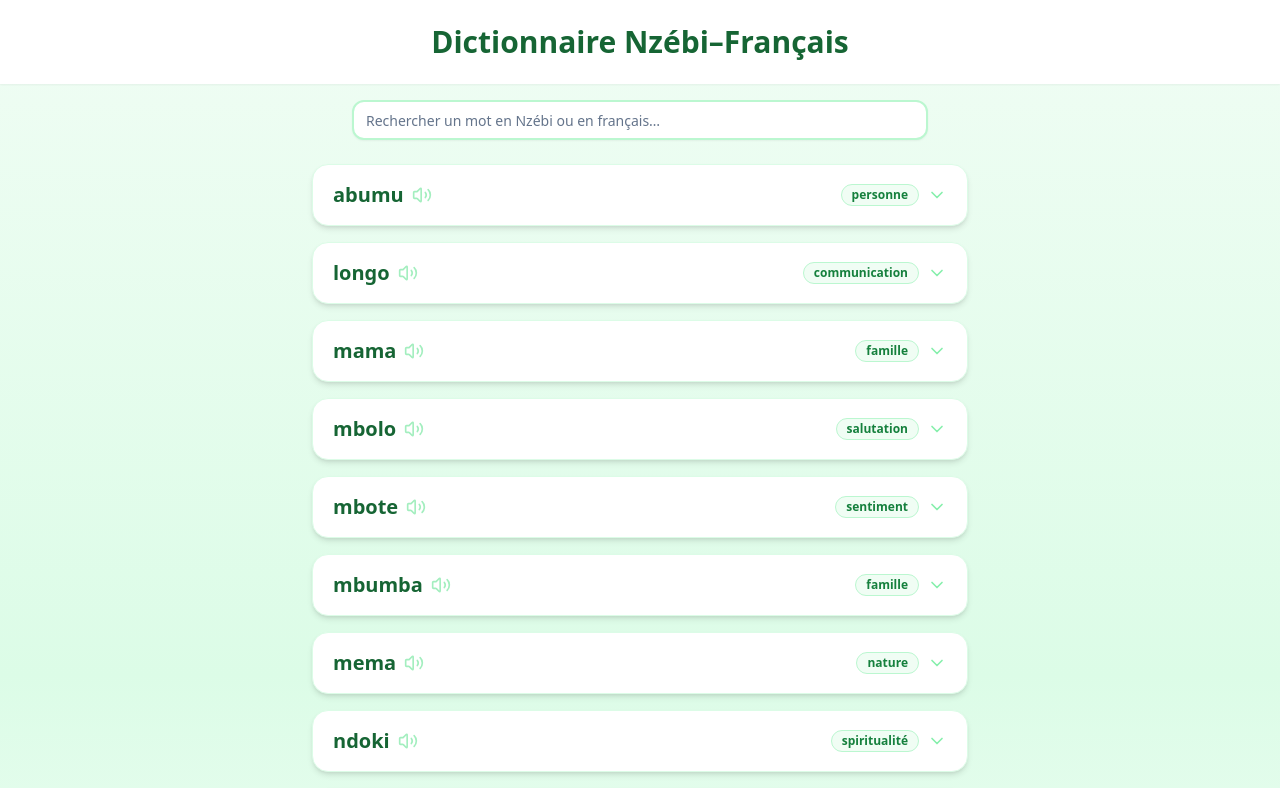
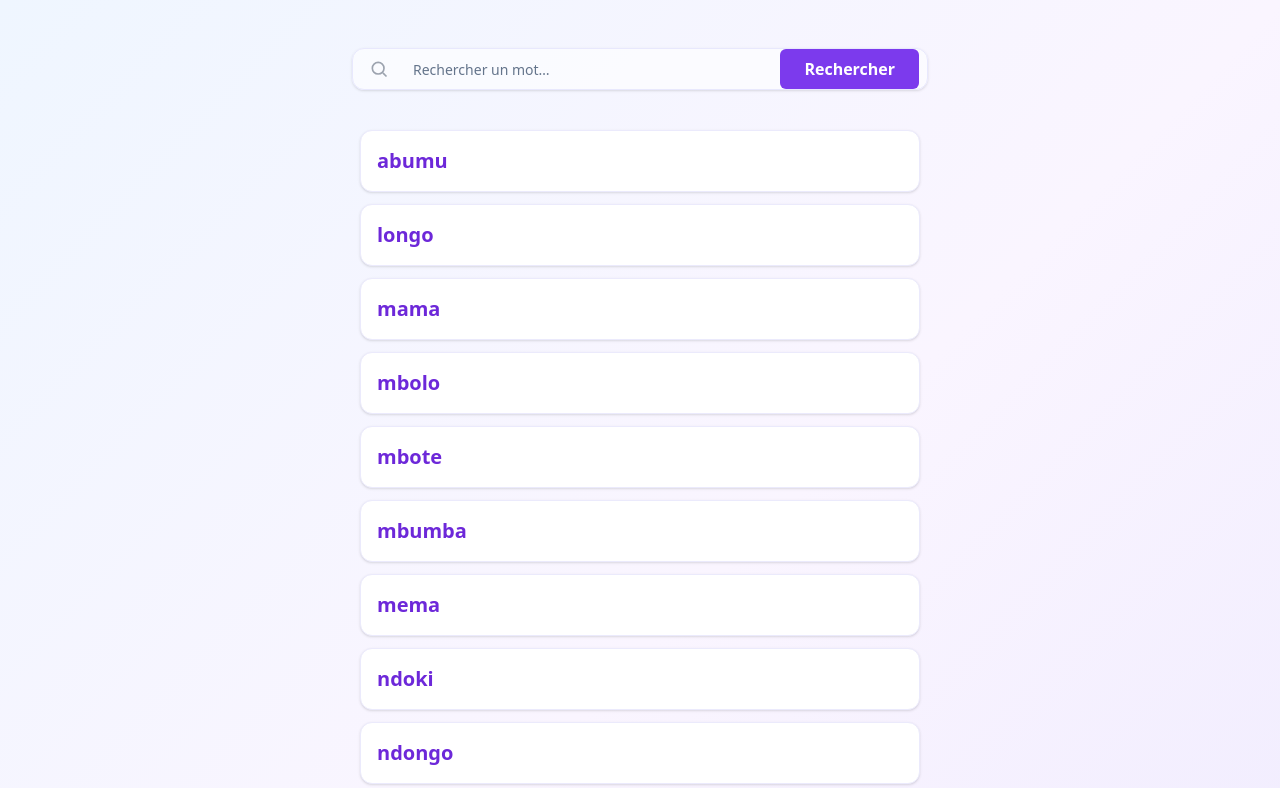
Before and after one commit to yawelmkk/nzebi-lingua-franca-dictionnaire, a React (Vite) app: page /explore in a window 1280 px wide. Shown: the top 788 px of the page. Built offline with nearby package versions, Linux system fonts and the light colour scheme.

Commit message:
Refactor: Simplify the interface based on the image
The interface should be simplified to match the image provided by the user.

```diff
--- a/src/pages/Explore.tsx
+++ b/src/pages/Explore.tsx
@@ -1,15 +1,14 @@
 
 import { useState, useMemo } from "react";
 import { Input } from "@/components/ui/input";
-import { Badge } from "@/components/ui/badge";
-import { ChevronDown, ChevronUp, Volume2 } from "lucide-react";
+import { Button } from "@/components/ui/button";
 import { mockDictionary } from "@/data/mockDictionary";
 
 const Explore = () => {
+  const [search, setSearch] = useState("");
   const [expandedId, setExpandedId] = useState<string | null>(null);
-  const [search, setSearch] = useState("");
 
-  // Filtering logic to search both Nzébi and French
+  // Filtrer les mots selon la recherche (Nzébi ou FR)
   const filteredWords = useMemo(() => {
     if (!search.trim()) return mockDictionary;
     const lower = search.toLowerCase();
@@ -20,111 +19,110 @@ const Explore = () => {
     );
   }, [search]);
 
-  // Sort alphabetically by Nzébi
+  // Trier alphabétiquement (Nzébi)
   const sorted = useMemo(
     () => [...filteredWords].sort((a, b) => a.nzebi.localeCompare(b.nzebi)),
     [filteredWords]
   );
 
+  // Afficher la traduction/fr quand le mot est cliqué
   const handleExpand = (id: string) => {
     setExpandedId((curr) => (curr === id ? null : id));
   };
 
+  // Recherche avec bouton (pour mobiles)
+  const onFormSubmit = (e: React.FormEvent) => {
+    e.preventDefault();
+    // On ne fait rien de spécial ici, le filtre est déjà actif sur la search
+  };
+
   return (
-    <div className="min-h-screen bg-gradient-to-b from-green-50 via-green-100 to-white flex flex-col px-0">
-      {/* HEADER */}
-      <header className="w-full py-6 bg-white shadow-sm sticky top-0 z-20">
-        <h1 className="text-2xl sm:text-3xl text-green-800 font-bold text-center">
-          Dictionnaire Nzébi–Français
-        </h1>
-      </header>
-      {/* SEARCH */}
-      <div className="flex justify-center w-full px-2">
-        <div className="w-full max-w-xl mt-4 mb-6">
+    <div
+      className="min-h-screen w-full flex flex-col items-center
+        bg-gradient-to-br from-blue-50 via-purple-50 to-violet-100 py-0 px-0"
+      style={{ minHeight: "100dvh" }} // mobile safe
+    >
+      {/* Champ de recherche centré */}
+      <form
+        onSubmit={onFormSubmit}
+        className="w-full flex justify-center"
+        autoComplete="off"
+        role="search"
+      >
+        <div
+          className="
+            flex w-full max-w-xl mt-12 mb-10 items-center px-2 gap-2
+            rounded-xl bg-white/60 shadow
+            border border-[#e8e8fd]
+          "
+        >
+          <span className="pl-2 pr-1 text-gray-400">
+            <svg xmlns="http://www.w3.org/2000/svg" className="w-5 h-5" fill="none" viewBox="0 0 24 24" stroke="currentColor"><circle cx="11" cy="11" r="7" strokeWidth="2"/><path strokeWidth="2" d="M21 21l-4.35-4.35"/></svg>
+          </span>
           <Input
-            placeholder="Rechercher un mot en Nzébi ou en français…"
+            placeholder="Rechercher un mot…"
+            className="flex-1 bg-transparent border-none focus:ring-0 text-lg"
             value={search}
             onChange={(e) => setSearch(e.target.value)}
-            className="border-2 border-green-200 focus:border-green-500 rounded-xl bg-white shadow-sm transition-all"
+            aria-label="Rechercher un mot"
           />
+          <Button
+            type="submit"
+            className="bg-violet-600 hover:bg-violet-700 text-white px-6 py-2 rounded-md font-semibold text-base shadow-none"
+          >
+            Rechercher
+          </Button>
         </div>
-      </div>
-      {/* LIST */}
-      <div className="w-full flex-1 max-w-2xl mx-auto pb-8">
+      </form>
+
+      {/* Liste de mots simplifiée */}
+      <div className="w-full max-w-xl px-2">
         {sorted.length === 0 && (
-          <p className="text-gray-500 text-center mt-8">Aucun mot trouvé.</p>
+          <p className="text-center text-gray-400 mt-16 text-lg">
+            Aucun mot trouvé.
+          </p>
         )}
-        <ul className="space-y-4 px-2">
+        <ul className="space-y-3">
           {sorted.map((word) => {
             const expanded = expandedId === word.id;
             return (
-              <li key={word.id} className="list-none">
-                <div
-                  className={`bg-white rounded-2xl border border-green-100 shadow-md px-5 py-4 flex flex-col
-                  ${expanded ? "ring-2 ring-green-200" : ""}
-                  transition-all cursor-pointer hover:shadow-lg`}
+              <li
+                key={word.id}
+                className="
+                  bg-white rounded-xl p-0 border border-[#ebeafc] shadow
+                  hover:bg-violet-50 transition-all cursor-pointer
+                  "
                 onClick={() => handleExpand(word.id)}
                 tabIndex={0}
                 aria-expanded={expanded}
                 role="button"
               >
-                  <div className="flex items-center justify-between">
-                    <span className="flex items-center gap-2">
-                      <span className="text-lg sm:text-xl font-bold text-green-800">
+                <div className="flex items-center justify-between px-4 py-4">
+                  <span className="text-lg sm:text-xl font-semibold text-violet-700">
                     {word.nzebi}
                   </span>
-                      {/* Future: If audio, <button>…</button> */}
-                      <Volume2 className="text-green-400 w-5 h-5 opacity-50" />
-                    </span>
-                    <span className="flex items-center gap-2">
-                      {word.category && (
-                        <Badge
-                          variant="outline"
-                          className="bg-green-50 border-green-200 text-green-700 font-semibold"
+                </div>
+                {/* Animation pour la traduction */}
+                <div
+                  className={`transition-all duration-200 overflow-hidden px-4 ${
+                    expanded
+                      ? "max-h-32 py-2 opacity-100"
+                      : "max-h-0 py-0 opacity-0 pointer-events-none"
+                  }`}
+                  style={{ background: "#f4f3ff" }}
                 >
-                          {word.category}
-                        </Badge>
-                      )}
-                      {expanded ? (
-                        <ChevronUp className="text-green-300 w-5 h-5" />
-                      ) : (
-                        <ChevronDown className="text-green-300 w-5 h-5" />
-                      )}
-                    </span>
-                  </div>
-                  <div
-                    className={`transition-all overflow-hidden ${
-                      expanded
-                        ? "max-h-[300px] mt-2 opacity-100"
-                        : "max-h-0 opacity-0 pointer-events-none"
-                    }`}
-                  >
-                    <div className="pt-3 pb-2 px-1">
-                      <div>
-                        <p className="text-sm text-gray-600 font-semibold mb-1">
-                          Français :
-                        </p>
-                        <div className="text-base sm:text-lg text-green-700 font-medium">
+                  <div className="text-gray-800 text-base font-medium">
                     {word.french}
                   </div>
-                      </div>
                   {word.example && (
-                        <div className="mt-3">
-                          <p className="text-sm text-gray-600 font-semibold mb-1">
-                            Exemple :
-                          </p>
-                          <div className="text-gray-700 text-sm italic bg-green-50 p-3 rounded-lg">
-                            “{word.example}”
-                          </div>
-                        </div>
+                    <div className="text-gray-500 text-sm italic mt-1">“{word.example}”</div>
                   )}
-                    </div>
-                  </div>
                 </div>
               </li>
             );
           })}
         </ul>
+        <div className="h-20" /> {/* Pour espace bas mobile */}
       </div>
     </div>
   );
```
Lines whose indentation alone changed are shown as unchanged.
